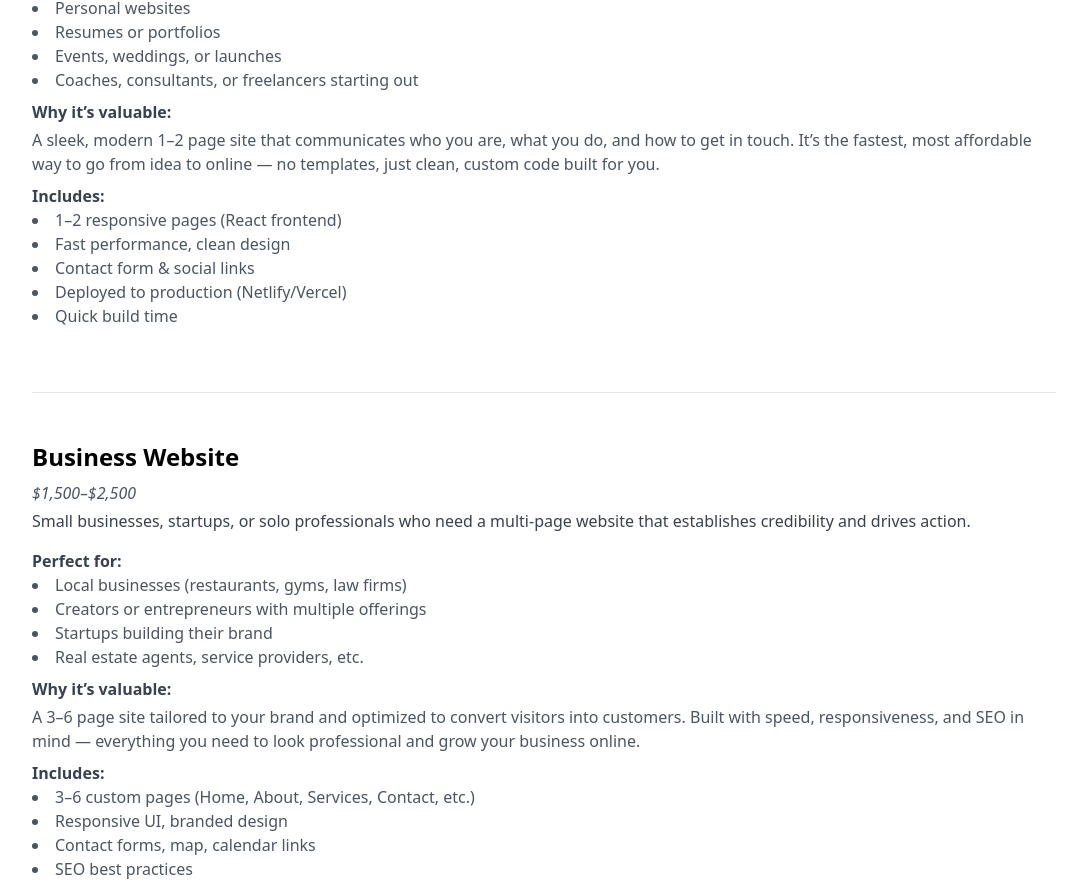
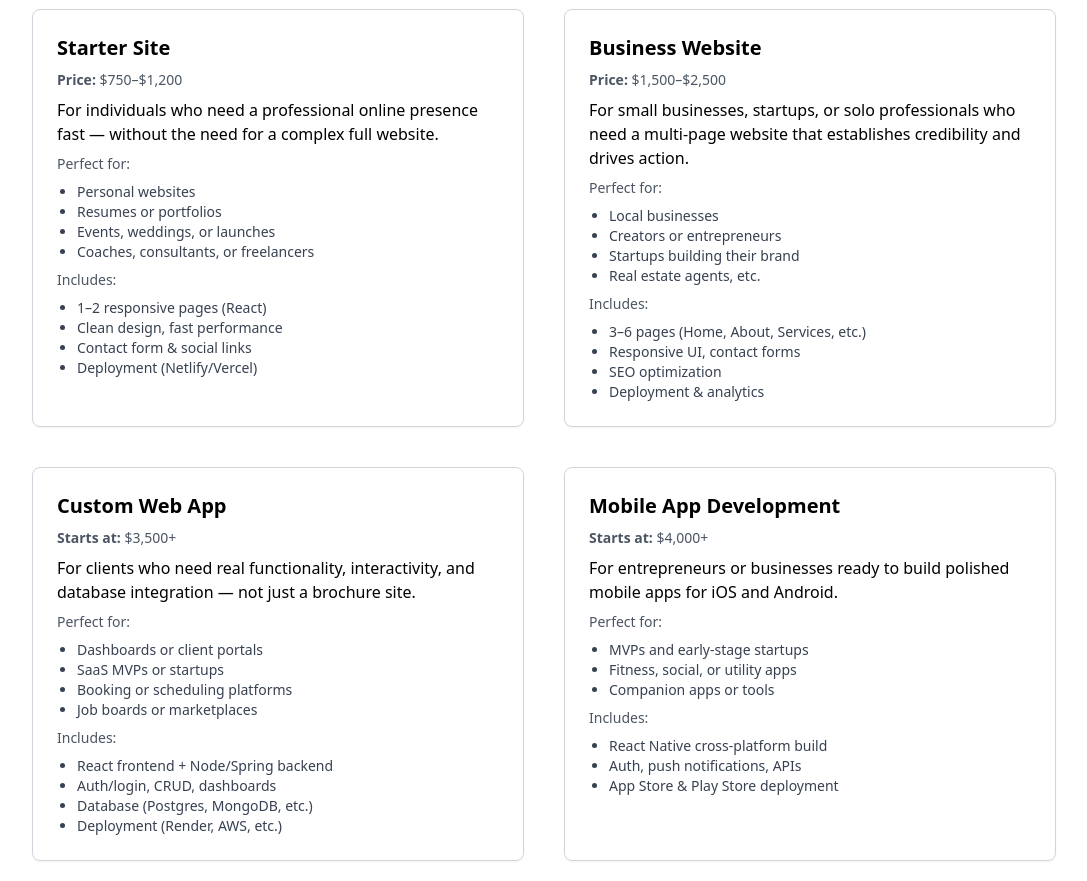
Before and after one commit to wjarvis10/wjarvis-website, a React (Vite) app: page /business in a window 1280 px wide. Shown: the part 649-1530 px from the top of the page, without its empty margins (96-1183 px from the left). Built offline with nearby package versions, Linux system fonts and the light colour scheme.

Commit message:
updated business page layout

```diff
--- a/src/components/Business.tsx
+++ b/src/components/Business.tsx
@@ -4,7 +4,7 @@ import Contact from "./Contact";
 const Business: React.FC = () => {
   return (
     <div className="bg-white text-black font-sans">
-      <main className="pt-32 px-6 md:px-16 max-w-screen-xl mx-auto space-y-24">
+      <main className="pt-32 px-6 md:px-16 max-w-screen-xl mx-auto space-y-20">
         <section>
           <div className="text-sm uppercase tracking-widest text-gray-500 mb-4">
             Web Design & Development
@@ -19,117 +19,122 @@ const Business: React.FC = () => {
           </p>
         </section>
 
-        <section className="space-y-16">
-          {/* Core Packages */}
-          {[
-            {
-              title: "Starter Site",
-              price: "$750–$1,200",
-              who: "Individuals who need a professional online presence fast — without the need for a complex full website.",
-              perfect: [
-                "Personal websites",
-                "Resumes or portfolios",
-                "Events, weddings, or launches",
-                "Coaches, consultants, or freelancers starting out",
-              ],
-              why: "A sleek, modern 1–2 page site that communicates who you are, what you do, and how to get in touch. It’s the fastest, most affordable way to go from idea to online — no templates, just clean, custom code built for you.",
-              includes: [
-                "1–2 responsive pages (React frontend)",
-                "Fast performance, clean design",
-                "Contact form & social links",
-                "Deployed to production (Netlify/Vercel)",
-                "Quick build time",
-              ],
-            },
-            {
-              title: "Business Website",
-              price: "$1,500–$2,500",
-              who: "Small businesses, startups, or solo professionals who need a multi-page website that establishes credibility and drives action.",
-              perfect: [
-                "Local businesses (restaurants, gyms, law firms)",
-                "Creators or entrepreneurs with multiple offerings",
-                "Startups building their brand",
-                "Real estate agents, service providers, etc.",
-              ],
-              why: "A 3–6 page site tailored to your brand and optimized to convert visitors into customers. Built with speed, responsiveness, and SEO in mind — everything you need to look professional and grow your business online.",
-              includes: [
-                "3–6 custom pages (Home, About, Services, Contact, etc.)",
-                "Responsive UI, branded design",
-                "Contact forms, map, calendar links",
-                "SEO best practices",
-                "Deployment & basic analytics setup",
-              ],
-            },
-            {
-              title: "Custom Web App",
-              price: "Starts at $3,500+",
-              who: "Clients who need more than just a brochure — they need real functionality, interactivity, and database integration.",
-              perfect: [
-                "Internal dashboards or client portals",
-                "SaaS MVPs or startups",
-                "Booking or scheduling platforms",
-                "Job boards, marketplaces, etc.",
-              ],
-              why: "Full-stack development to bring your web-based idea to life. Custom-built React frontends connected to powerful backends with Node.js or Spring Boot — scalable, secure, and built to grow with your product.",
-              includes: [
-                "React frontend + Node.js or Spring Boot backend",
-                "Auth/login, CRUD features, dashboards, APIs",
-                "Database integration (PostgreSQL, MongoDB, etc.)",
-                "Deployment to production (Render, Heroku, AWS)",
-              ],
-            },
-            {
-              title: "Mobile App Development",
-              price: "Starts at $4,000+",
-              who: "Entrepreneurs or businesses ready to reach users on iOS and Android with a polished mobile experience.",
-              perfect: [
-                "MVPs or early-stage startups",
-                "Fitness, social, or utility apps",
-                "Companion apps for existing platforms",
-                "Client tools, loyalty apps, or directories",
-              ],
-              why: "Cross-platform mobile apps built with React Native — one codebase, two platforms. You get a beautifully designed mobile experience, full functionality, and support through the App Store and Play Store submission process.",
-              includes: [
-                "Cross-platform development",
-                "Clean UI/UX based on brand needs",
-                "Authentication, push notifications, API integrations",
-                "App Store / Play Store deployment assistance",
-              ],
-            },
-          ].map((pkg, i) => (
-            <div key={i} className="border-t pt-12">
-              <h2 className="text-2xl font-bold mb-2">{pkg.title}</h2>
-              <p className="text-gray-600 italic mb-1">{pkg.price}</p>
-              <p className="text-gray-700 mb-4">{pkg.who}</p>
-              <div className="mb-2">
-                <span className="font-semibold text-gray-700">
-                  Perfect for:
-                </span>
-                <ul className="list-disc list-inside text-gray-600">
-                  {pkg.perfect.map((item, j) => (
-                    <li key={j}>{item}</li>
-                  ))}
-                </ul>
-              </div>
-              <div className="mb-2">
-                <span className="font-semibold text-gray-700">
-                  Why it’s valuable:
-                </span>
-                <p className="text-gray-600 mt-1">{pkg.why}</p>
-              </div>
-              <div className="mb-2">
-                <span className="font-semibold text-gray-700">Includes:</span>
-                <ul className="list-disc list-inside text-gray-600">
-                  {pkg.includes.map((item, j) => (
-                    <li key={j}>{item}</li>
-                  ))}
-                </ul>
-              </div>
+        <section className="space-y-16 pt-20 border-t-2 border-gray-300">
+          <div>
+            <h2 className="text-sm uppercase tracking-widest text-gray-500 mb-2">
+              Core Packages
+            </h2>
+            <h3 className="text-3xl font-bold">What I Offer</h3>
+          </div>
+          <div className="grid grid-cols-1 md:grid-cols-2 gap-10 mt-10">
+            {/* Starter Site */}
+            <div className="border border-gray-300 p-6 rounded-lg shadow-sm">
+              <h3 className="text-xl font-semibold mb-2">Starter Site</h3>
+              <p className="text-sm text-gray-600 mb-2">
+                <strong>Price:</strong> $750–$1,200
+              </p>
+              <p className="mb-2">
+                For individuals who need a professional online presence fast —
+                without the need for a complex full website.
+              </p>
+              <p className="text-sm mb-2 text-gray-600">Perfect for:</p>
+              <ul className="list-disc pl-5 mb-2 text-sm text-gray-700">
+                <li>Personal websites</li>
+                <li>Resumes or portfolios</li>
+                <li>Events, weddings, or launches</li>
+                <li>Coaches, consultants, or freelancers</li>
+              </ul>
+              <p className="text-sm text-gray-600 mb-2">Includes:</p>
+              <ul className="list-disc pl-5 text-sm text-gray-700">
+                <li>1–2 responsive pages (React)</li>
+                <li>Clean design, fast performance</li>
+                <li>Contact form & social links</li>
+                <li>Deployment (Netlify/Vercel)</li>
+              </ul>
             </div>
-          ))}
+
+            {/* Business Website */}
+            <div className="border border-gray-300 p-6 rounded-lg shadow-sm">
+              <h3 className="text-xl font-semibold mb-2">Business Website</h3>
+              <p className="text-sm text-gray-600 mb-2">
+                <strong>Price:</strong> $1,500–$2,500
+              </p>
+              <p className="mb-2">
+                For small businesses, startups, or solo professionals who need a
+                multi-page website that establishes credibility and drives
+                action.
+              </p>
+              <p className="text-sm mb-2 text-gray-600">Perfect for:</p>
+              <ul className="list-disc pl-5 mb-2 text-sm text-gray-700">
+                <li>Local businesses</li>
+                <li>Creators or entrepreneurs</li>
+                <li>Startups building their brand</li>
+                <li>Real estate agents, etc.</li>
+              </ul>
+              <p className="text-sm text-gray-600 mb-2">Includes:</p>
+              <ul className="list-disc pl-5 text-sm text-gray-700">
+                <li>3–6 pages (Home, About, Services, etc.)</li>
+                <li>Responsive UI, contact forms</li>
+                <li>SEO optimization</li>
+                <li>Deployment & analytics</li>
+              </ul>
+            </div>
+
+            {/* Custom Web App */}
+            <div className="border border-gray-300 p-6 rounded-lg shadow-sm">
+              <h3 className="text-xl font-semibold mb-2">Custom Web App</h3>
+              <p className="text-sm text-gray-600 mb-2">
+                <strong>Starts at:</strong> $3,500+
+              </p>
+              <p className="mb-2">
+                For clients who need real functionality, interactivity, and
+                database integration — not just a brochure site.
+              </p>
+              <p className="text-sm mb-2 text-gray-600">Perfect for:</p>
+              <ul className="list-disc pl-5 mb-2 text-sm text-gray-700">
+                <li>Dashboards or client portals</li>
+                <li>SaaS MVPs or startups</li>
+                <li>Booking or scheduling platforms</li>
+                <li>Job boards or marketplaces</li>
+              </ul>
+              <p className="text-sm text-gray-600 mb-2">Includes:</p>
+              <ul className="list-disc pl-5 text-sm text-gray-700">
+                <li>React frontend + Node/Spring backend</li>
+                <li>Auth/login, CRUD, dashboards</li>
+                <li>Database (Postgres, MongoDB, etc.)</li>
+                <li>Deployment (Render, AWS, etc.)</li>
+              </ul>
+            </div>
+
+            {/* Mobile App Development */}
+            <div className="border border-gray-300 p-6 rounded-lg shadow-sm">
+              <h3 className="text-xl font-semibold mb-2">
+                Mobile App Development
+              </h3>
+              <p className="text-sm text-gray-600 mb-2">
+                <strong>Starts at:</strong> $4,000+
+              </p>
+              <p className="mb-2">
+                For entrepreneurs or businesses ready to build polished mobile
+                apps for iOS and Android.
+              </p>
+              <p className="text-sm mb-2 text-gray-600">Perfect for:</p>
+              <ul className="list-disc pl-5 mb-2 text-sm text-gray-700">
+                <li>MVPs and early-stage startups</li>
+                <li>Fitness, social, or utility apps</li>
+                <li>Companion apps or tools</li>
+              </ul>
+              <p className="text-sm text-gray-600 mb-2">Includes:</p>
+              <ul className="list-disc pl-5 text-sm text-gray-700">
+                <li>React Native cross-platform build</li>
+                <li>Auth, push notifications, APIs</li>
+                <li>App Store & Play Store deployment</li>
+              </ul>
+            </div>
+          </div>
 
           {/* Add-ons */}
-          <div className="pt-16 border-t">
+          <div className="pt-16 border-t-2 border-gray-300">
             <h2 className="text-2xl font-bold mb-4">Add-Ons</h2>
             <ul className="list-disc list-inside text-gray-600">
               <li>SEO Setup & Meta Tagging</li>
--- a/src/components/Contact.tsx
+++ b/src/components/Contact.tsx
@@ -27,7 +27,7 @@ const Contact: React.FC = () => {
   };
 
   return (
-    <section id="contact" className="py-20 border-t-2 border-grey-300">
+    <section id="contact" className="py-20 border-t-2 border-gray-300">
       <h2 className="text-sm uppercase tracking-widest text-gray-500 mb-4">
         Contact
       </h2>
```
